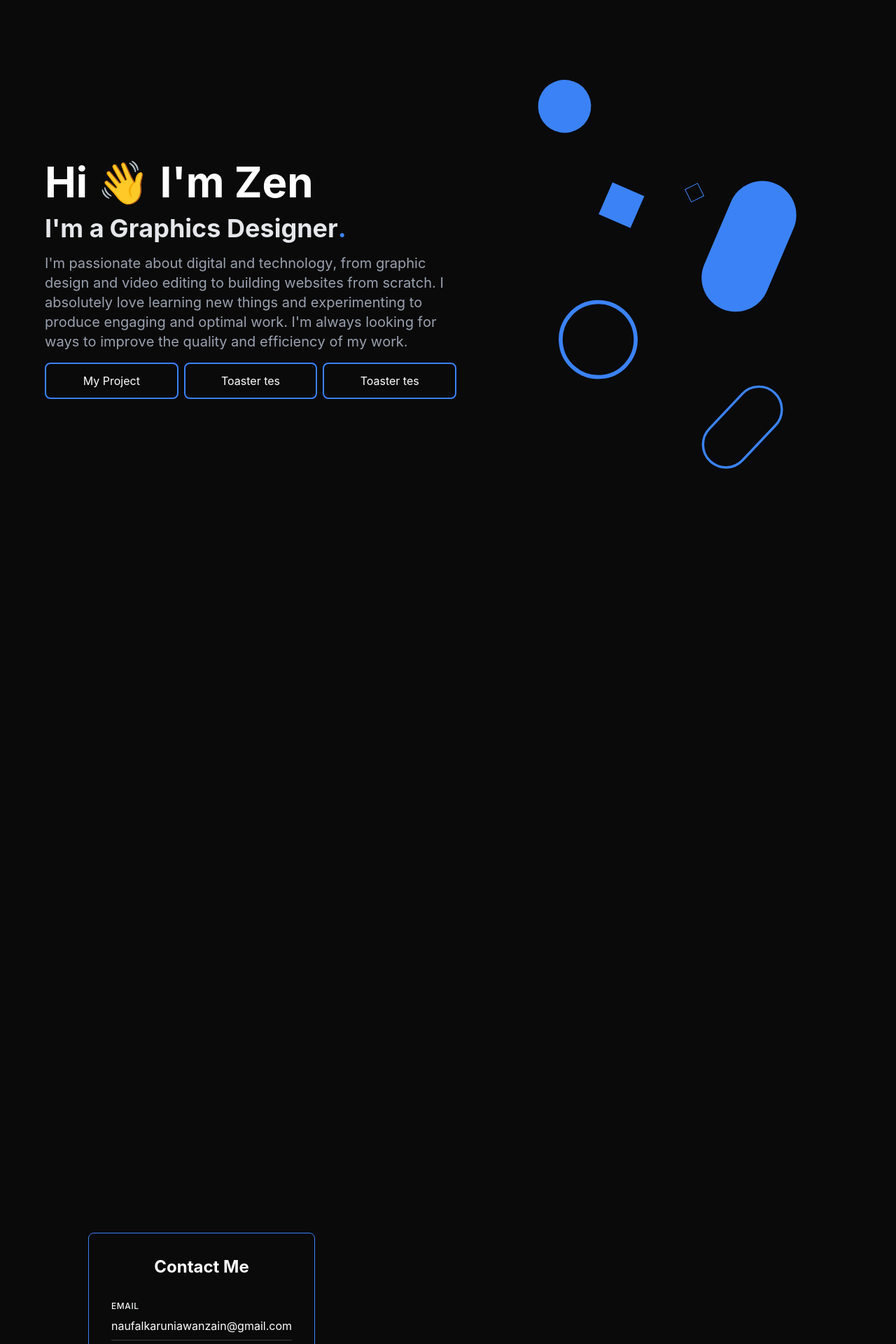
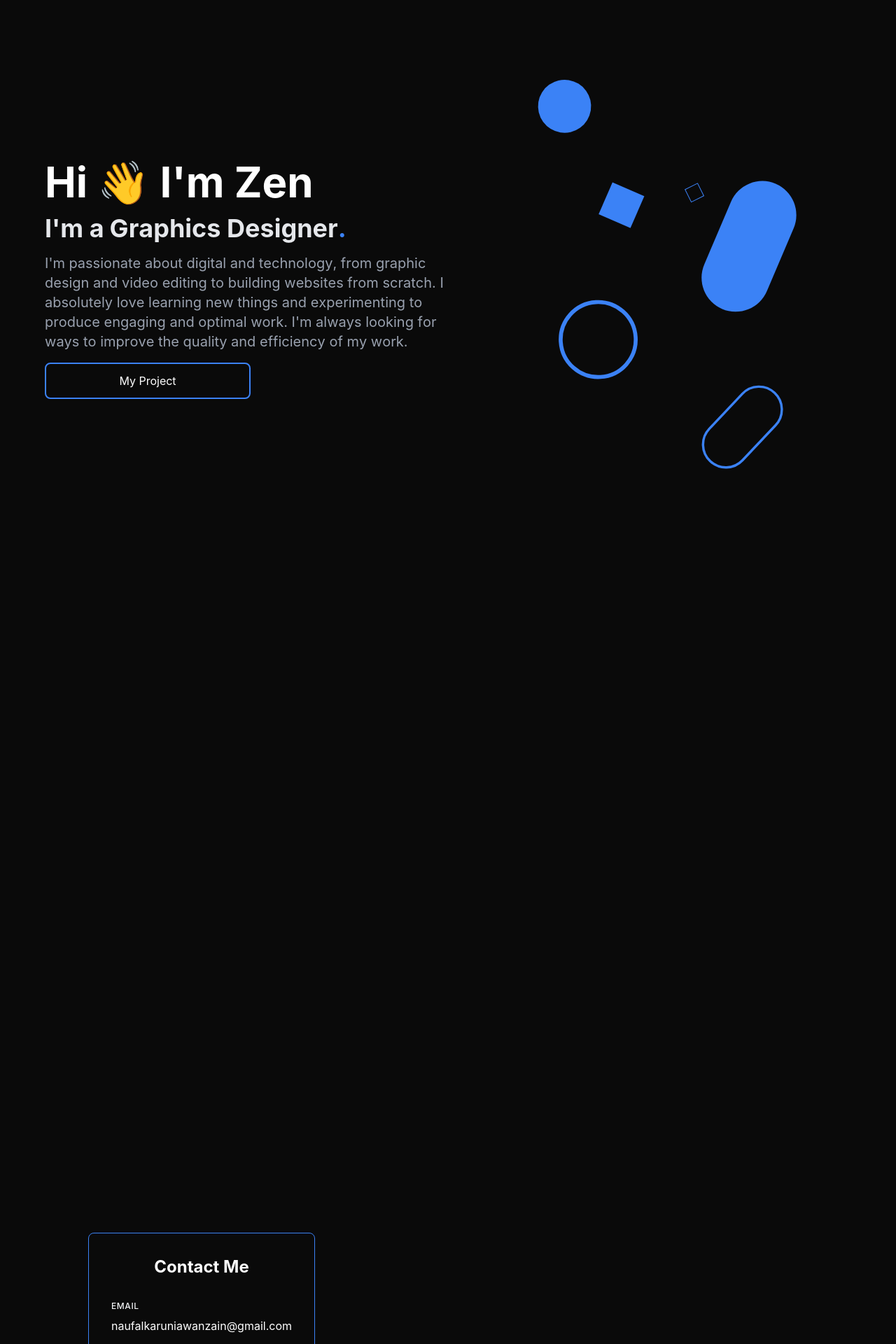
Before and after one commit to Nakazain/Porto-w-anime-js, a Next.js app: page / in a window 1280 px wide. Shown: the top 1920 px of the page at 70% size. Built offline with nearby package versions, Linux system fonts and the light colour scheme.

Commit message:
Change color

```diff
--- a/src/app/component/button.tsx
+++ b/src/app/component/button.tsx
@@ -14,9 +14,9 @@ export default function Button({
   style,
 }: ButtonProps) {
   return (
-    <div style={style} className={`w-full ${className}`}>
+    <div style={style} className={`w-1/2 ${className}`}>
       <button
-        className={`w-full px-6 py-3 bg-transparent border-2 border-primary text-white rounded-lg hover:bg-primary transition-all duration-200 hover:cursor-pointer`}
+        className="w-full px-6 py-3 bg-transparent border-2 border-primary text-white rounded-lg hover:bg-primary transition-all duration-200 hover:cursor-pointer"
         onClick={onClick}
         type={type}
       >
--- a/src/app/component/contact.tsx
+++ b/src/app/component/contact.tsx
@@ -24,7 +24,7 @@ export default function ContactCard() {
               </a>
             </div>
 
-            <div className="h-px bg-neutral-700 my-2" />
+            <div className="h-px my-2" />
             <div>
               <div className="space-y-3">
                 <a
--- a/src/app/page.tsx
+++ b/src/app/page.tsx
@@ -216,14 +216,6 @@ export default function App() {
               <Btn>
                 <p>My Project</p>
               </Btn>
-              <Btn
-                onClick={() => showToast("Pesan berhasil terkirim!", "success")}
-              >
-                Toaster tes
-              </Btn>
-              <Btn onClick={() => showToast("Hahhhhhhhhhhhhhhhh!", "error")}>
-                Toaster tes
-              </Btn>
             </div>
           </div>
           <div
```
